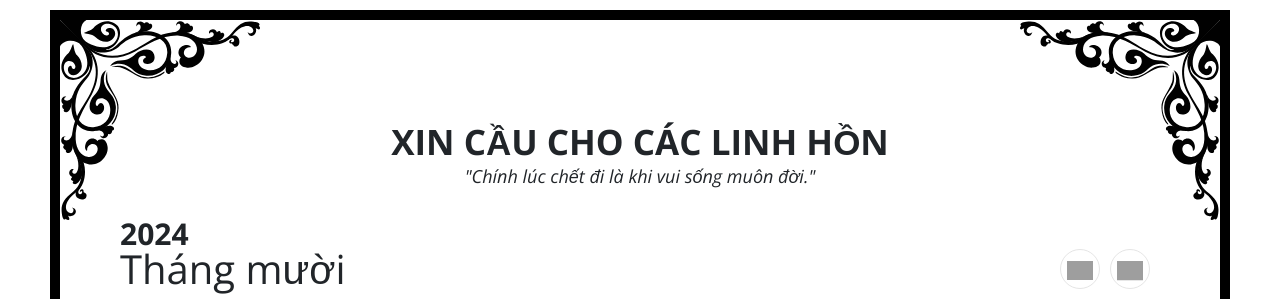
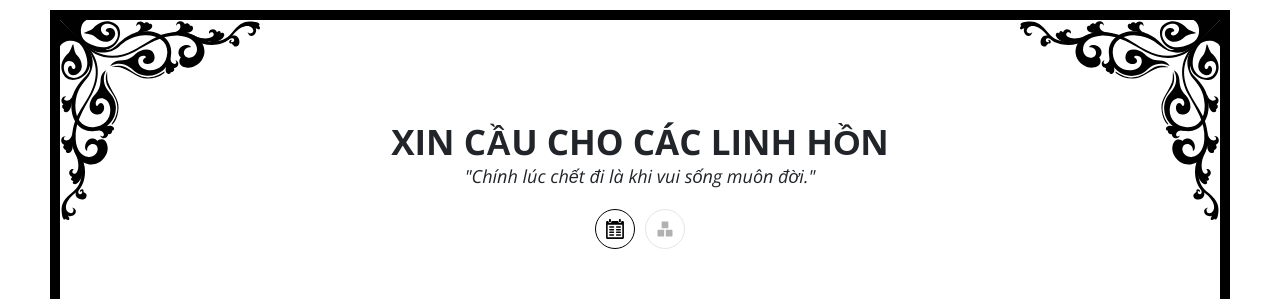
Before and after one commit to ngoc426123/gxphuhoa, a React (Create React App) app: page / in a window 1280 px wide. Shown: the top 299 px of the page. Built offline with nearby package versions, Linux system fonts and the light colour scheme; no server answers; grey boxes are pictures that could not be loaded.

Commit message:
Switch between Screen

```diff
--- a/src/App.css
+++ b/src/App.css
@@ -1,5 +1,5 @@
 .App-pray-for-us {
-  padding: 100px 60px 200px;
+  padding: 100px 40px 200px;
   background-image:
     url(./assets/images/coner-top-left.svg),
     url(./assets/images/coner-top-right.svg),
@@ -11,8 +11,12 @@
   border: solid 10px #000000
 }
 
+.App-pray-for-us img {
+  max-width: 100%;
+}
+
 .App-info {
-  margin-bottom: 30px;
+  margin-bottom: 60px;
 }
 
 .App-title {
@@ -29,6 +33,42 @@
   font-weight: 300;
   font-style: italic;
   text-align: center;
+  margin-bottom: 20px;
+}
+
+.App-control-view {
+  display: flex;
+  align-items: center;
+  justify-content: center;
+}
+
+.App-control-view button {
+  display: flex;
+  align-items: center;
+  justify-content: center;
+  width: 40px;
+  height: 40px;
+  margin: 0 5px;
+  border: none;
+  background: transparent;
+  border: solid 1px #E5E5E5;
+  border-radius: 100%;
+  transition: all 0.2s ease;
+}
+
+.App-control-view button.--active {
+  border-color: #000000;
+}
+
+.App-control-view button.--active img {
+  opacity: 1;
+}
+
+.App-control-view button img {
+  display: block;
+  max-width: 20px;
+  opacity: 0.3;
+  transition: all 0.2s ease;
 }
 
 .houdini-modal-overlay {
--- a/src/App.js
+++ b/src/App.js
@@ -1,20 +1,42 @@
-import ViewCalendar from './screen/ViewCalendar';
+import { useState } from 'react';
+import ViewCalendar from './screen/ScreenCalendar';
 import Modal from 'react-modal';
+
+// ICON
+import Calendar_icon from "./assets/images/calendar.svg";
+import Block_icon from "./assets/images/block.svg";
 
 // STYLE
 import './App.css';
+import ScreenCalendar from './screen/ScreenCalendar';
+import ScreenShelf from './screen/ScreenShelf';
 
 Modal.setAppElement('#root-pray-for-us');
 
 function App() {
+  // STATE
+  const [view, setView] = useState(1); // 0: is block | 1: is calendar
+
   // RENDER
   return (
     <div className="App-pray-for-us">
       <div className='App-info'>
         <div className='App-title'>Xin cầu cho các linh hồn</div>
         <div className='App-desc'>"Chính lúc chết đi là khi vui sống muôn đời."</div>
+        <div className='App-control-view'>
+          <button className={view === 1 ? '--active' : '' } onClick={() => setView(1)}>
+            <img src={Calendar_icon} alt=''/>
+          </button>
+          <button className={view === 0 ? '--active' : '' } onClick={() => setView(0)}>
+            <img src={Block_icon} alt=''/>
+          </button>
+        </div>
       </div>
-      <ViewCalendar />
+      {view === 1
+        ? <ScreenCalendar />
+        : <ScreenShelf />
+      }
+
     </div>
   );
 }
--- a/src/screen/ViewCalendar/index.js
+++ b/src/screen/ScreenCalendar/index.js
@@ -11,11 +11,12 @@ import Close_icon from '../../assets/images/close.svg';
 // STYLE
 import './style.css';
 
-function ViewCalendar() {
+export default function ScreenCalendar() {
   const _timeRef = useRef();
+  const now = new Date();
 
   // STATE
-  const [current, setCurrent] = useState({ month: 10, year: 2024 });
+  const [current, setCurrent] = useState({ month: now.getMonth() + 1, year: now.getFullYear() });
   const [prayData, setPrayData] = useState([]);
   const [praySliderData, setPraySliderData] = useState([]);
   const [openModal, setOpenModal] = useState(false);
@@ -163,5 +164,3 @@ function ViewCalendar() {
     </>
   );
 }
-
-export default ViewCalendar;
--- a/src/screen/ViewCalendar/style.css
+++ b/src/screen/ScreenCalendar/style.css
@@ -36,10 +36,6 @@
   border-radius: 100%;
 }
 
-.screen-calendar__control-cta img {
-  max-width: 100%;
-}
-
 .screen-calendar__control-cta.--right img {
   transform: rotate(180deg);
 }
--- /dev/null
+++ b/src/screen/ScreenShelf/index.js
@@ -0,0 +1,11 @@
+// STYLE
+import "./style.css";
+
+export default function ScreenShelf() {
+  // RENDER
+  return (
+    <div className="screen-shelf">
+      Tính năng này đang được phát triển
+    </div>
+  )
+}
--- /dev/null
+++ b/src/screen/ScreenShelf/style.css
@@ -0,0 +1,3 @@
+.screen-shelf {
+  text-align: center;
+}
```
Also changed, not shown: src/assets/images/block.svg (added), src/assets/images/calendar.svg (added).
